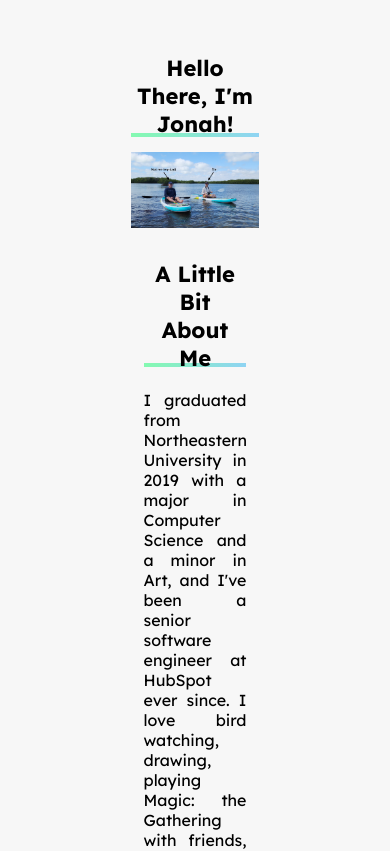
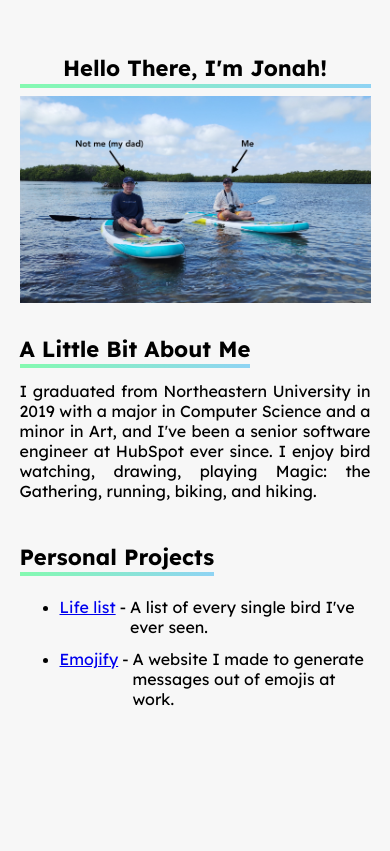
Before and after one commit to Jonah-Min/jonahmin.com, a React (Vite) app: page / in a window 390 px wide. Shown: the top 851 px of the page. Built offline with nearby package versions, Linux system fonts and the light colour scheme.

Commit message:
Mobile responsive

```diff
--- a/src/containers/Homepage.jsx
+++ b/src/containers/Homepage.jsx
@@ -12,14 +12,14 @@ export default class HomePage extends PureComponent {
                     <img src="/me.jpg" />
                     <span className="about">
                         <h3>A Little Bit About Me</h3>
-                        <p>I graduated from Northeastern University in 2019 with a major in Computer Science and a minor in Art, and I've been a senior software engineer at HubSpot ever since. I love bird watching, drawing, playing Magic: the Gathering with friends, running, biking, and hiking.</p>
+                        <p>I graduated from Northeastern University in 2019 with a major in Computer Science and a minor in Art, and I've been a senior software engineer at HubSpot ever since. I enjoy bird watching, drawing, playing Magic: the Gathering, running, biking, and hiking.</p>
                     </span>
                     <span className="projects">
                         <h3>Personal Projects</h3>
                         <ul className="projects-list">
                             <li>
                                 <span className="project-link">
-                                    <NavLink to="https://lifelist.jonahmin.com">Bird Watching Life list</NavLink> -
+                                    <NavLink to="https://lifelist.jonahmin.com">Life list</NavLink> -
                                     <p>A list of every single bird I've ever seen.</p>
                                 </span>
                             </li>
--- a/src/stylesheets/homePage.css
+++ b/src/stylesheets/homePage.css
@@ -4,10 +4,11 @@
   flex-direction: column;
   height: 100%;
   align-items: center;
+  padding-bottom: 10vh;
 }
 
 .about-me-container {
-  width: 33%;
+  width: 50%;
   display: flex;
   align-items: center;
   flex-direction: column;
@@ -31,7 +32,7 @@
 
 .about {
   display: inline-block;
-  width: 80%;
+  width: 100%;
   margin-top: 10px;
   font-size: 16px;
   margin-bottom: 8px;
@@ -58,7 +59,7 @@ p {
 }
 
 .projects {
-  width: 80%;
+  width: 100%;
 }
 
 .projects h3 {
@@ -93,3 +94,12 @@ p {
 .project-link a {
   margin-right: 4px;
 }
+
+@media (max-width: 750px) {
+  .about-me-container {
+    width: 90%;
+    display: flex;
+    align-items: center;
+    flex-direction: column;
+  }
+}
```
Also changed, not shown: 5 other files (tests, documents, lock files or other folders).
